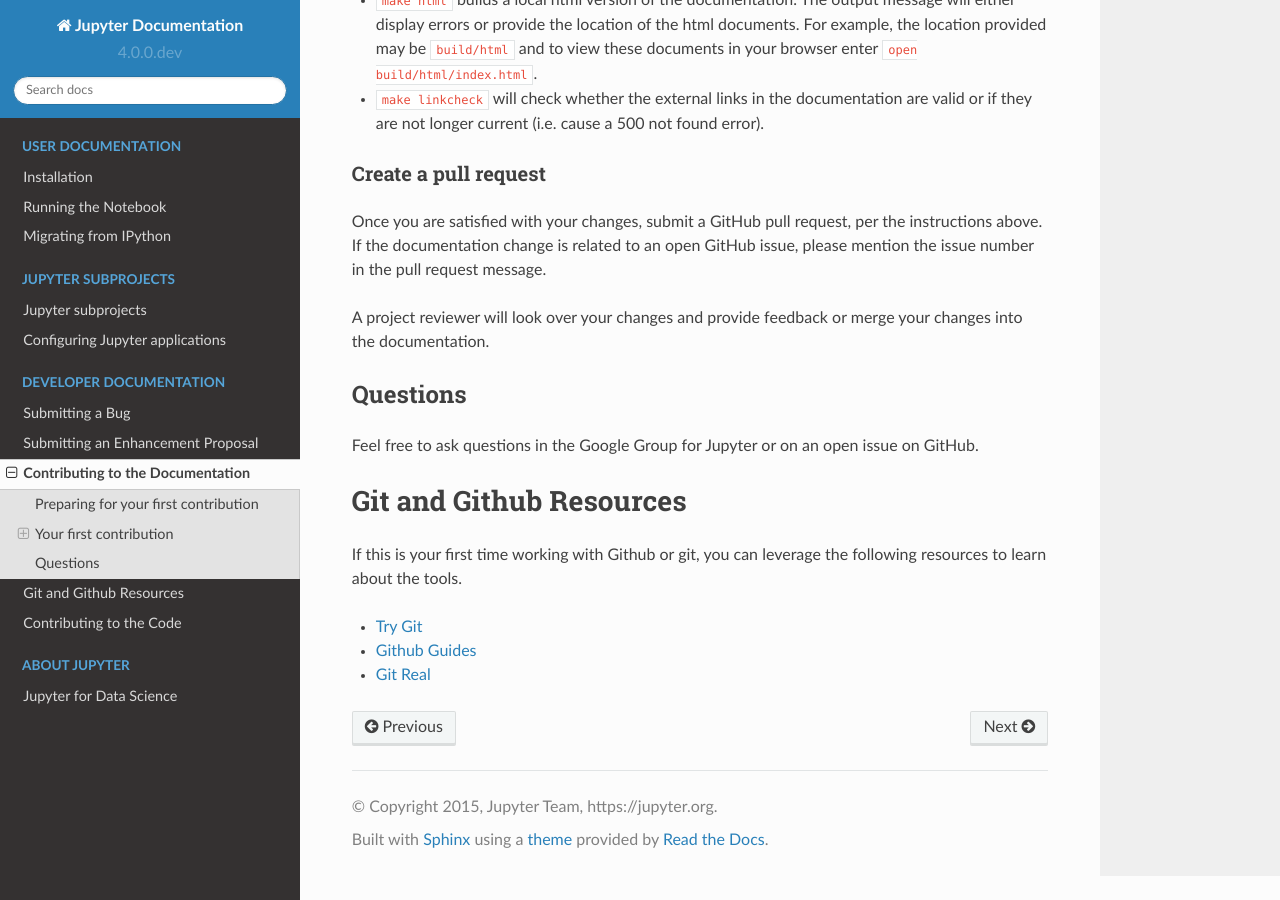
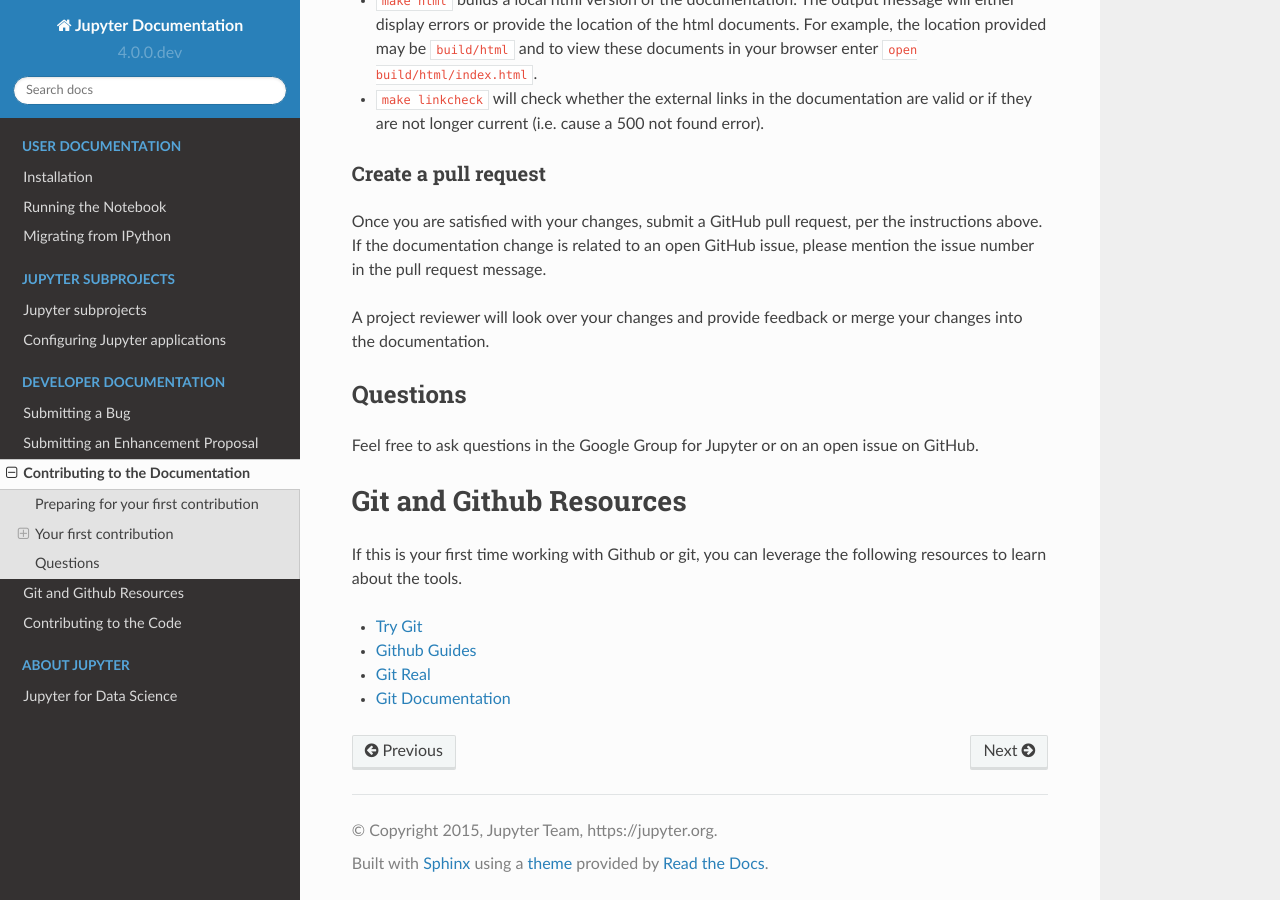
Before and after one commit to jupyter/jupyter, a Sphinx documentation site: the page built from docs/source/contrib_guide_docs.rst, in a window 1280 px wide and 900 px high, scrolled down 1136 px. Built offline with Sphinx 7.4.7 and the Read the Docs theme 2.0.0, drawn with Linux system fonts in a browser that asks for light colours; pages that are not in the unit, such as notebooks, are missing from menus.

Commit message:
Updated git resources section

```diff
--- a/docs/source/contrib_guide_docs.rst
+++ b/docs/source/contrib_guide_docs.rst
@@ -82,3 +82,4 @@
 * `Try Git  <https://try.github.io>`_
 * `Github Guides  <https://guides.github.com>`_
 * `Git Real  <https://www.codeschool.com/courses/git-real>`_
+* `Git Documentation <https://git-scm.com/documentation>`_
```
